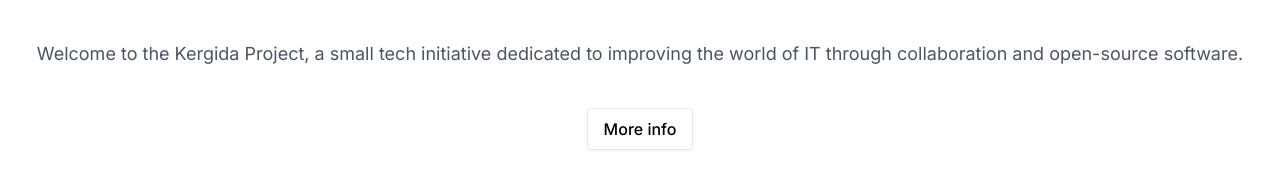
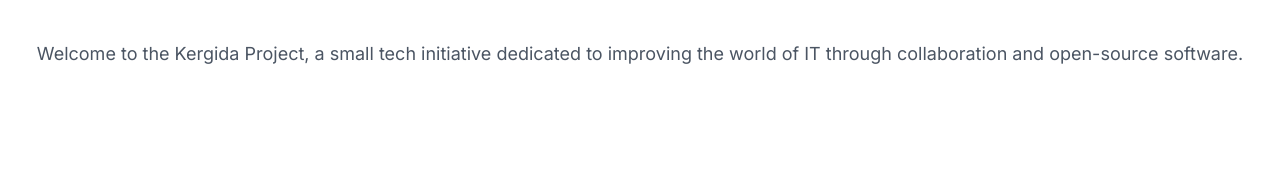
Before and after one commit to Kergida-Project/static-website, a Next.js app: page / in a window 1280 px wide. Shown: the part 464-652 px from the top of the page. Built offline with nearby package versions, Linux system fonts and the light colour scheme.

Commit message:
Removed "Popover" component.

```diff
--- a/app/page.tsx
+++ b/app/page.tsx
@@ -1,4 +1,3 @@
-import PopoverButton from "@/components/Popover";
 import { Heading } from "@/components/ui/Heading";
 import { Inter } from "next/font/google";
 
@@ -22,8 +21,7 @@
           </p>
         </div>
 
-        <div className="flex justify-center pt-10">
-          <PopoverButton />
+        <div className="hidden flex justify-center pt-10">
         </div>
 
         <div className="invisible flex justify-center pt-10">
--- a/components/Popover.tsx
+++ /dev/null
@@ -1,20 +0,0 @@
-"use client";
-
-import React from "react";
-import * as Popover from "@radix-ui/react-popover";
-
-const PopoverButton = () => (
-  <Popover.Root>
-    <Popover.Trigger className="bg-transparent font-medium hover:border-black border hover:transition-colors shadow-sm duration-150 hover:text-black py-2 px-4 rounded">
-      More info
-    </Popover.Trigger>
-    <Popover.Portal>
-      <Popover.Content className="transition bg-black text-white rounded-lg sideOffset={5}">
-        sdadas
-        <Popover.Arrow className="fill-black" />
-      </Popover.Content>
-    </Popover.Portal>
-  </Popover.Root>
-);
-
-export default PopoverButton;
```
